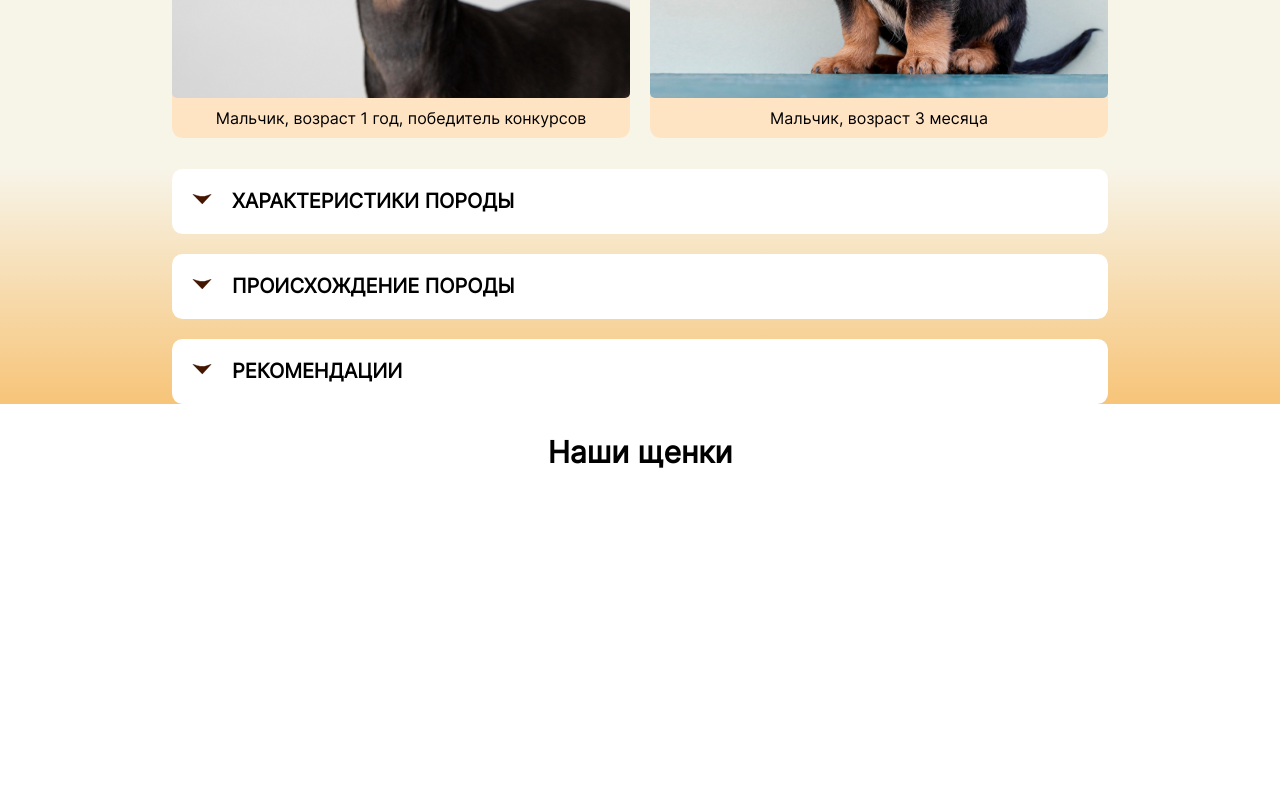
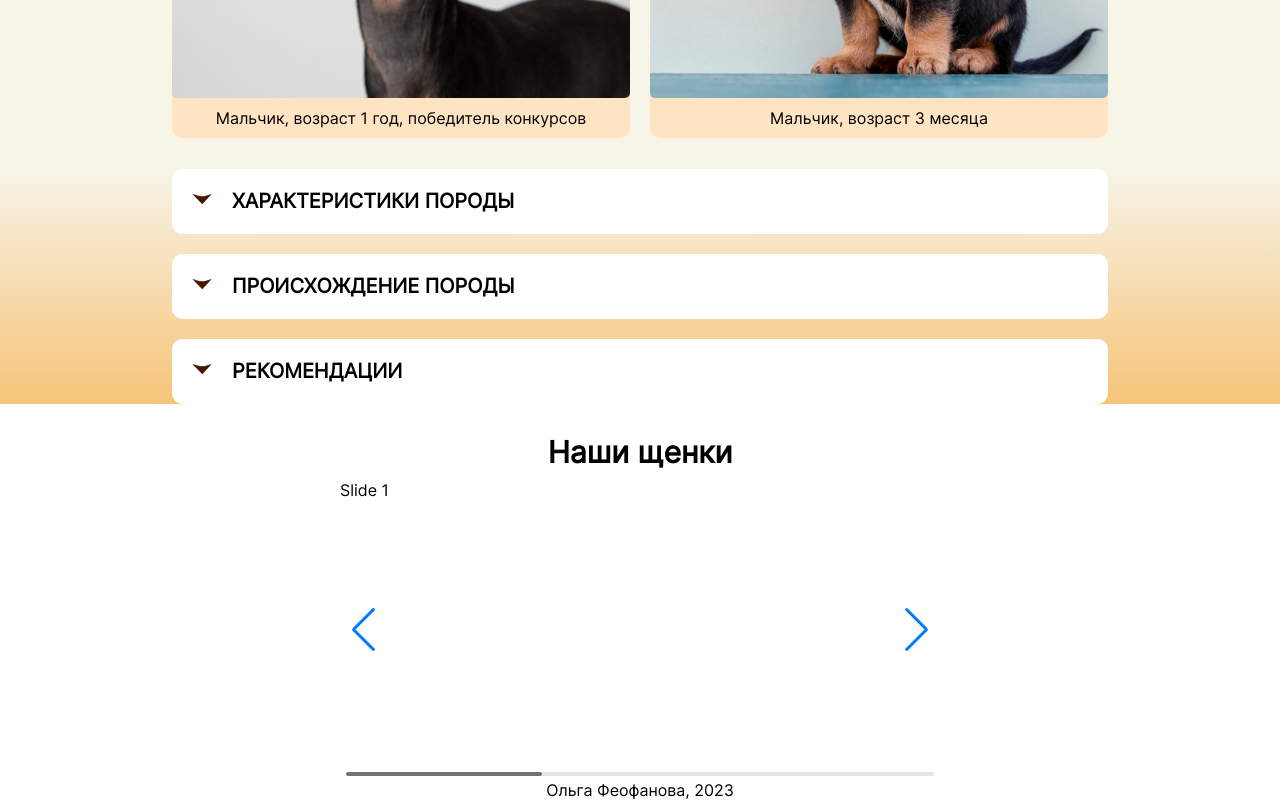
Before and after one commit to feoolga/lending_vet_clinic, a plain HTML site: page index.html in a window 1280 px wide. Shown: the part 2303-3103 px from the top of the page. Before the commit the page ends 2783 px from the top, so only its background shows below. Drawn offline with nearby package versions, Linux system fonts and the light colour scheme.

Commit message:
add slider and footer

```diff
--- a/css/style.css
+++ b/css/style.css
@@ -294,3 +294,17 @@ a{
 .spoiler__text.open{
 	border-top: 1px solid var(--colorlight1);
 }
+
+/* Слайдер - щенки  /---/---/---/---/---/---/---/---/---/---/---/---/---/---/--- */
+
+.swiper {
+	width: 600px;
+	height: 300px;
+  }
+
+
+  /* footer  /---/---/---/---/---/---/---/---/---/---/---/---/---/---/--- */
+
+  footer{
+	text-align: center;
+  }
--- a/index.html
+++ b/index.html
@@ -14,6 +14,7 @@
 
 	<meta http-equiv="Content-Type" content="text/html; charset=utf-8">
 	<link rel="stylesheet" href="./css/style.css">
+	<link rel="stylesheet" href="https://cdn.jsdelivr.net/npm/swiper@10/swiper-bundle.min.css"/>
 </head>
 
 <body>
@@ -179,14 +180,28 @@
 		<article class="puppies">
 			<div class="container">
 				<h2 class="puppies__title">Наши щенки</h2>
-				<div class="slider">
+				<div class="swiper">
+					<div class="swiper-wrapper">
+						<div class="swiper-slide">Slide 1</div>
+						<div class="swiper-slide">Slide 2</div>
+						<div class="swiper-slide">Slide 3</div>
+					</div>
 
+					<div class="swiper-button-prev"></div>
+					<div class="swiper-button-next"></div>
+
+					<div class="swiper-scrollbar"></div>
 				</div>
 			</div>
 		</article>
 
+		<footer>
+			<div class="container">Ольга Феофанова, 2023</div>
+		</footer>
+
 	</div>
 
+	<script src="https://cdn.jsdelivr.net/npm/swiper@10/swiper-bundle.min.js"></script>
 	<script src="js/script.js"></script>
 </body>
 
--- a/js/script.js
+++ b/js/script.js
@@ -32,3 +32,18 @@ document.querySelectorAll(".spoiler__title").forEach((elem) => {
 		}
 	})
 })
+
+const swiper = new Swiper('.swiper', {
+
+	direction: 'horizontal',
+	loop: true,
+
+	navigation: {
+	  nextEl: '.swiper-button-next',
+	  prevEl: '.swiper-button-prev',
+	},
+
+	scrollbar: {
+	  el: '.swiper-scrollbar',
+	},
+  });
```
